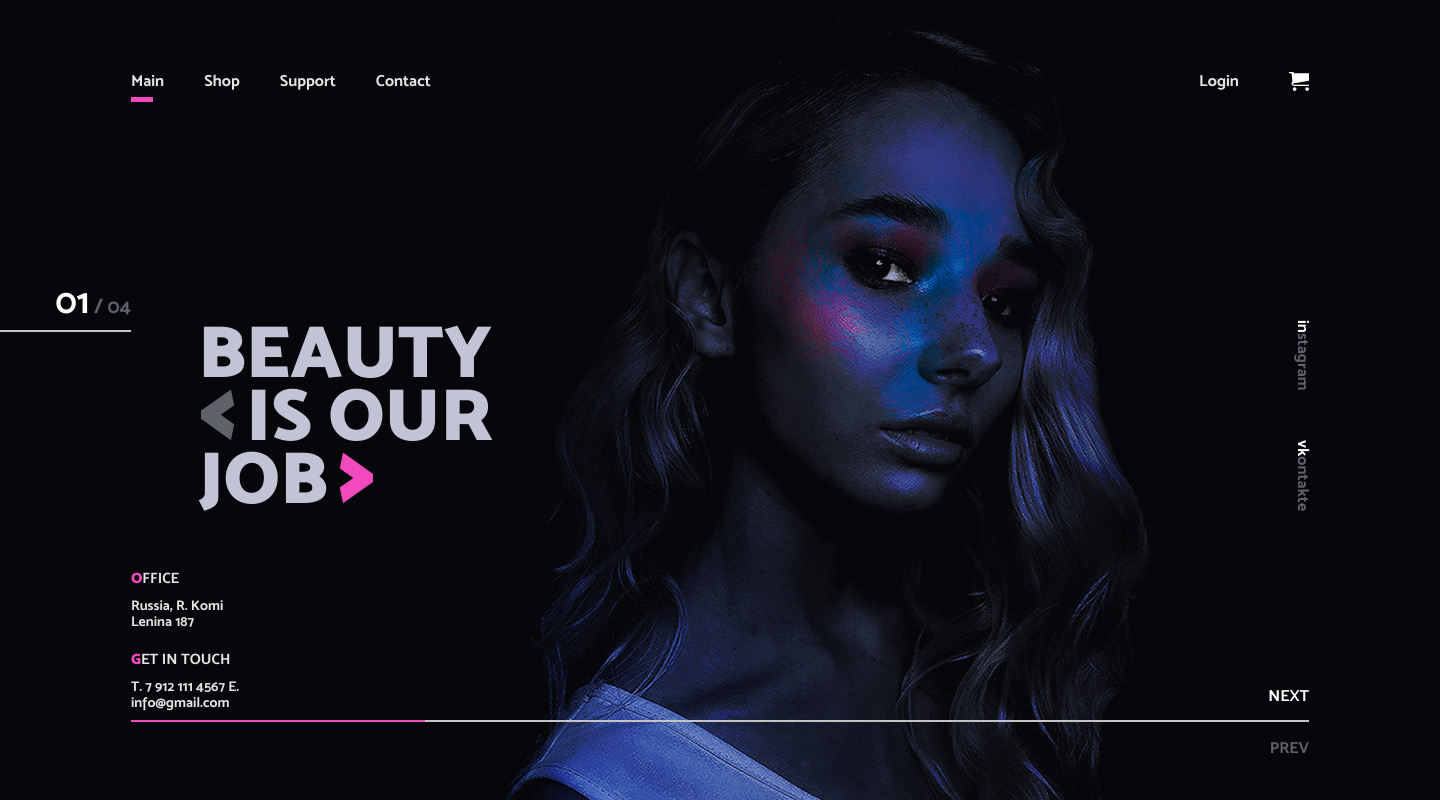
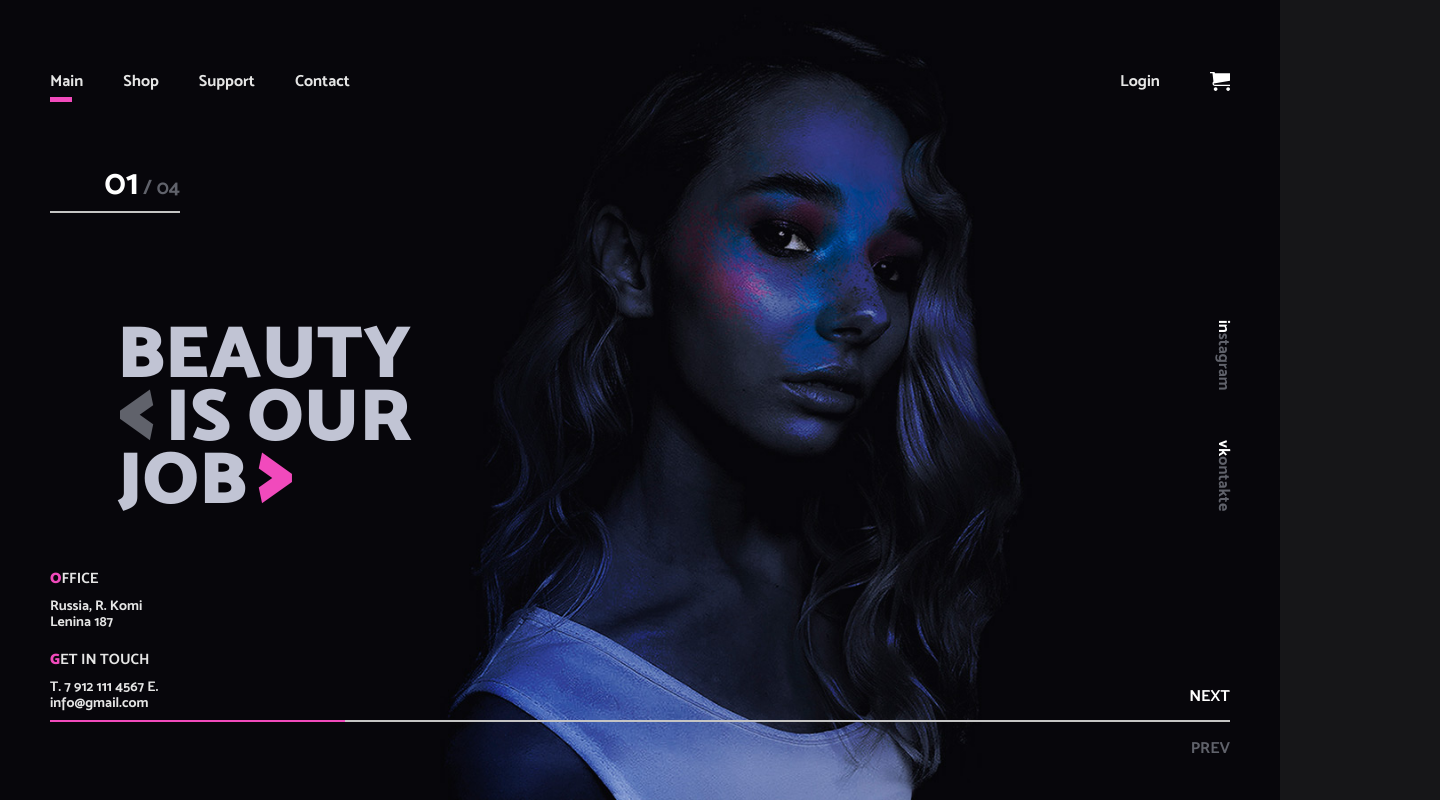
Before and after one commit to dgtal-cat/beauty_job_simple, a plain HTML site: page index.html in a window 1280 px wide. Shown: the whole page, 1440 px wide, since content can reach past the window. Drawn offline with Linux system fonts and the light colour scheme.

Commit message:
begin fixes for 1440-1200px screens

```diff
--- a/assets/css/style.css
+++ b/assets/css/style.css
@@ -373,3 +373,35 @@ slides_list {
 .slide_item img {
     width: 100%;
 }
+
+/*1400-1200px width styles*/
+@media only screen and (max-width: 1439px) {
+    .wrapper {
+        min-width: 1180px;
+    }
+
+    .main_slider_img_block {
+        min-width: 1180px;
+    }
+
+    .content_wrapper {
+        width: 920px;
+    }
+
+    .slider_counter_block_inside{
+        display: block;
+        margin-top: 8vh;
+    }
+
+    .slider_counter_block_outside {
+        display: none;
+    }
+
+    .side_bar_left {
+        display: none;
+    }
+
+    .side_bar_right {
+        display: none;
+    }
+}
```
